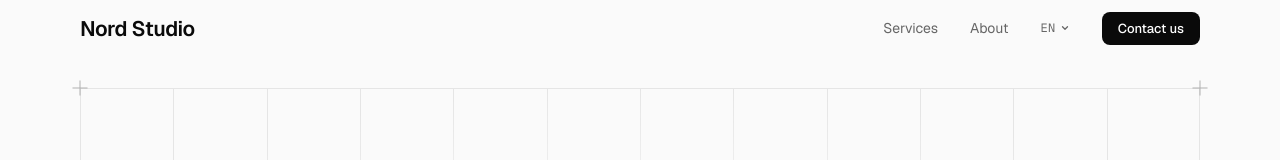
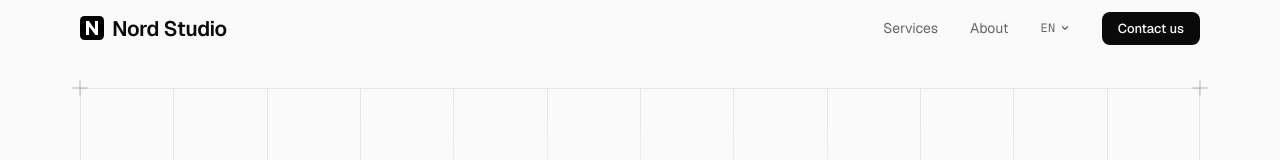
Before and after one commit to nordstudio-dev/landing, a React (Vite) app: page / in a window 1280 px wide. Shown: the top 160 px of the page. Built offline with nearby package versions, Linux system fonts and the light colour scheme.

Commit message:
feat: add SVG logo image to navbar

```diff
--- a/src/components/layout/Navbar.tsx
+++ b/src/components/layout/Navbar.tsx
@@ -12,7 +12,8 @@ export function Navbar({ variant }: NavbarProps) {
   return (
     <nav>
       <div className="nav-inner">
-        <Link to="/" className="logo-text">
+        <Link to="/" className="logo">
+          <img src="/logo.svg" alt="Nord Studio" />
           Nord Studio
         </Link>
 
--- a/src/styles/components.css
+++ b/src/styles/components.css
@@ -18,10 +18,23 @@ nav {
   justify-content: space-between;
 }
 
-.logo-text {
+.logo {
+  display: flex;
+  align-items: center;
+  gap: 0.5rem;
   font-weight: 600;
   font-size: 1.3125rem;
   letter-spacing: -0.02em;
+}
+
+.logo img {
+  height: 1.5rem;
+}
+
+@media (prefers-color-scheme: dark) {
+  .logo img {
+    filter: invert(1);
+  }
 }
 
 .nav-links {
```
